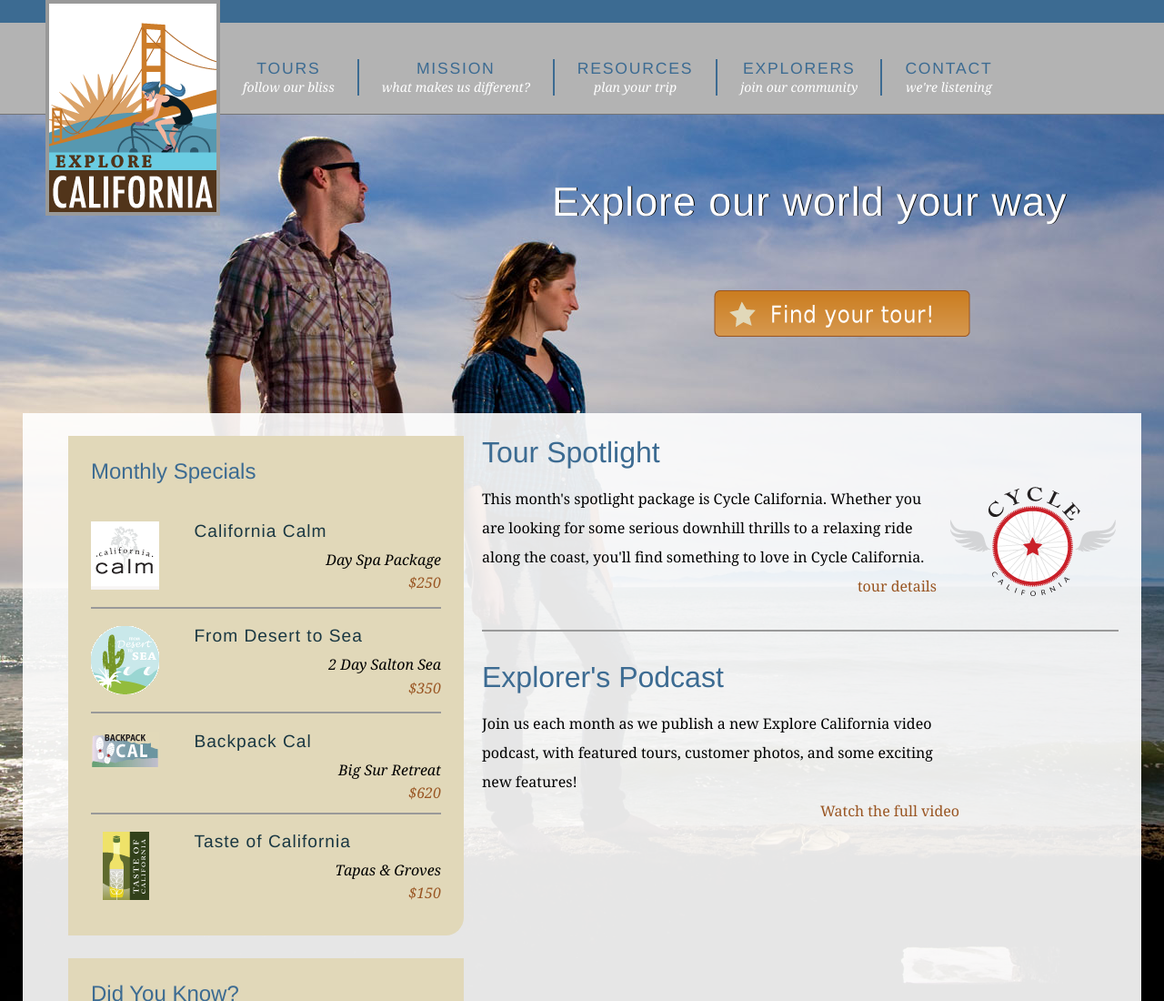
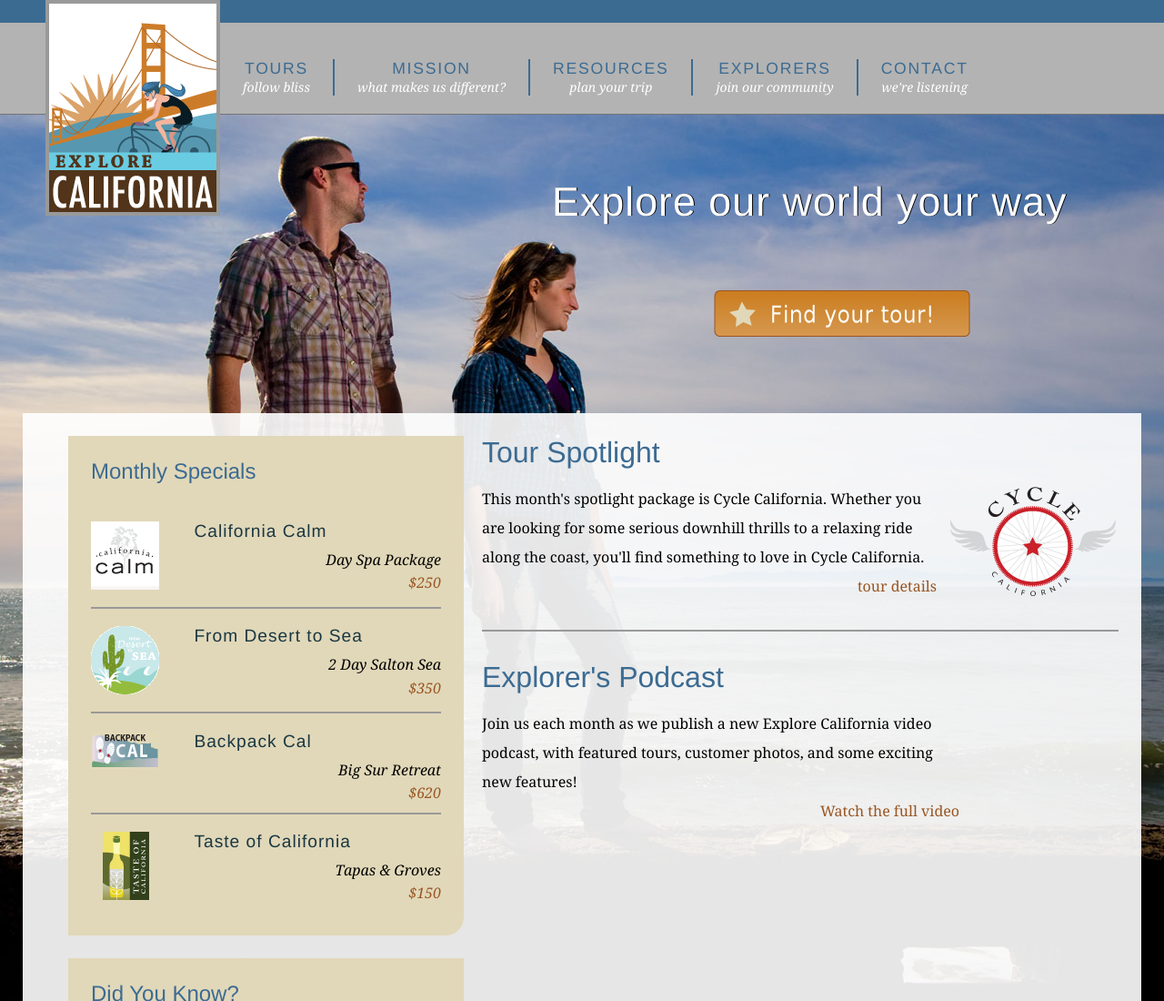
Before and after one commit to minjui/explore_california, a plain HTML site: page index.html in a window 1280 px wide. Shown: the top 1100 px of the page at 91% size. Drawn offline with Linux system fonts and the light colour scheme.

Commit message:
shorten title

```diff
--- a/index.html
+++ b/index.html
@@ -21,7 +21,7 @@
         <div id="siteNav">
           <h1>Where do you want to go?</h1>
           <ul>
-            <li><a href="tours.html" title="Our tours">Tours <br /><span class="tagline">follow our bliss</span></a>
+            <li><a href="tours.html" title="Our tours">Tours <br /><span class="tagline">follow bliss</span></a>
               <ul>
                 <li><a href="tours.html" title="Our tours">All Tours</a></li>
                 <li><a href="tours.html" title="find tours">Tours by Activity</a></li>
```
